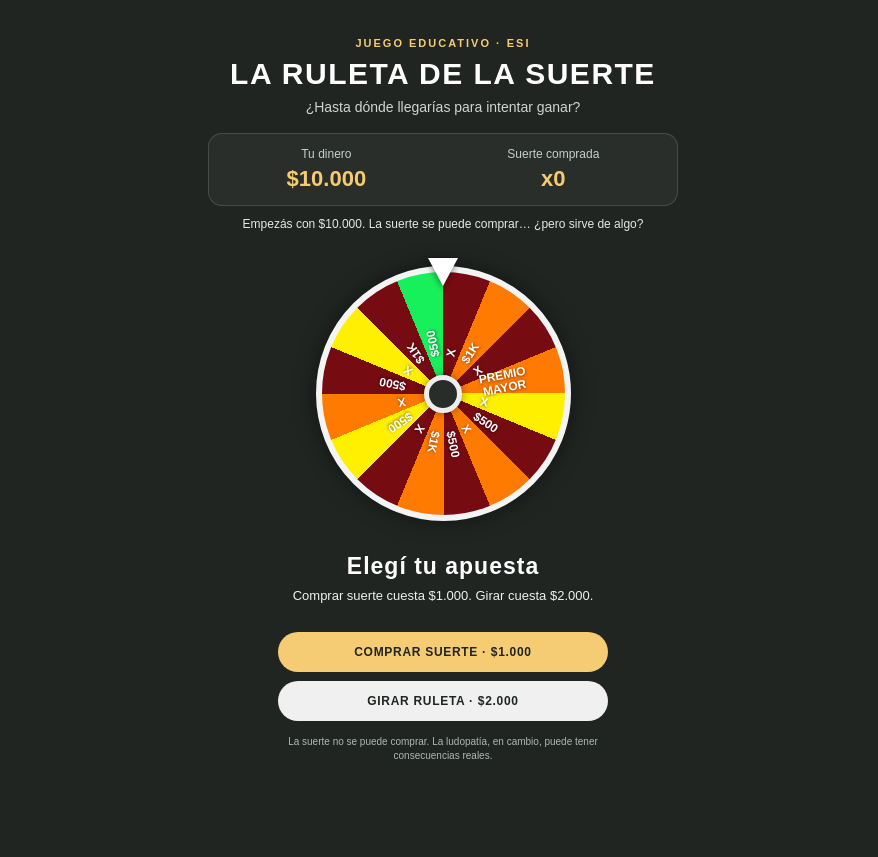
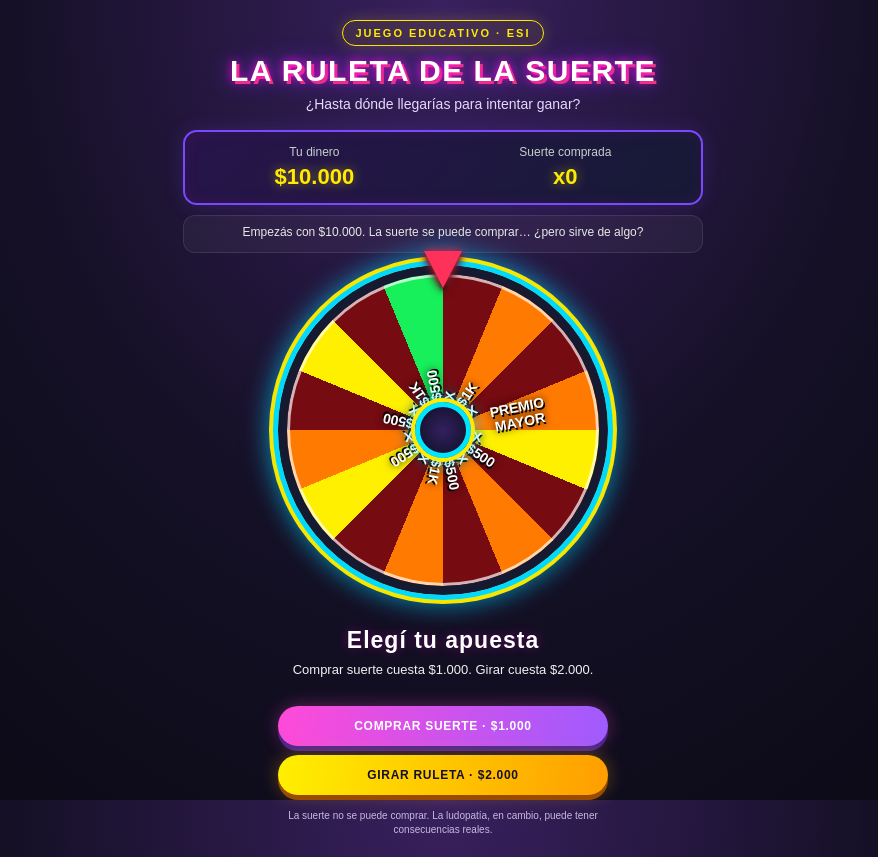
Before and after one commit to AndreaDiaz008/RULETA-SUERTE-ESI, a plain HTML site: page index.html in a window 1280 px wide. Shown: the whole page, without its empty margins (197-1075 px from the left). Before the commit the page ends 800 px from the top, so only its background shows below. Drawn offline with Linux system fonts and the light colour scheme.

Commit message:
Enhance styles with arcade/neon aesthetics
Updated styles for a more vibrant and arcade-like appearance, including new gradients, shadows, and animations.

```diff
--- a/style.css
+++ b/style.css
@@ -317,3 +317,94 @@ body.celebrando { background: #4c237b; }
 @media (prefers-reduced-motion: reduce) {
     *, *::before, *::after { animation-duration: .01ms !important; transition-duration: .01ms !important; }
 }
+
+/* Estética arcade/neón para una ruleta más llamativa */
+body {
+    background: radial-gradient(ellipse at top, #39205f 0%, #151026 48%, #090912 100%);
+    background-attachment: fixed;
+}
+.contenedor { max-width: 520px; }
+.etiqueta-esi {
+    display: inline-block;
+    padding: 6px 12px;
+    border: 1px solid #ffea00;
+    border-radius: 999px;
+    color: #ffea00;
+    background: #ffea0012;
+    box-shadow: 0 0 16px #ffea0033;
+}
+h1 {
+    color: #fff;
+    text-shadow: 0 0 8px #ff00d4, 0 0 22px #8c35ff, 3px 3px 0 #ff3b64;
+    animation: tituloLatido 2.4s ease-in-out infinite alternate;
+}
+.subtitulo { color: #e7d9ff; }
+.panel-plata {
+    border: 2px solid #7a48ff;
+    background: linear-gradient(120deg, #27144be8, #151a35e8);
+    box-shadow: 0 0 20px #7a48ff30, inset 0 0 18px #ff00d410;
+}
+.panel-plata strong { color: #ffea00; text-shadow: 0 0 12px #ffea0070; }
+.aviso {
+    padding: 8px 12px;
+    border-radius: 12px;
+    background: #ffffff0b;
+    border: 1px solid #ffffff18;
+}
+.ruleta-contenedor {
+    width: min(78vw, 330px);
+    height: min(78vw, 330px);
+    margin-top: 12px;
+    filter: drop-shadow(0 0 12px #00c8ff65);
+}
+.ruleta {
+    border: 9px solid #151a31;
+    outline: 5px solid #00d9ff;
+    box-shadow: 0 0 0 9px #f7e600, 0 0 30px #00d9ff9c, inset 0 0 0 3px #ffffffb0;
+    transition: transform 4.5s cubic-bezier(.08, .76, .08, 1);
+}
+.etiqueta-sector {
+    width: 34%;
+    height: 28px;
+    margin-top: -14px;
+    padding-left: 12px;
+    font-size: clamp(9px, 2.7vw, 14px);
+    color: #fff;
+    text-shadow: 1px 2px 0 #000, 0 0 8px #000;
+}
+.puntero {
+    top: -14px;
+    border-left-width: 19px;
+    border-right-width: 19px;
+    border-top: 37px solid #ff315a;
+    filter: drop-shadow(0 0 5px #ff315a) drop-shadow(0 3px 2px #000);
+}
+.centro {
+    width: 56px;
+    height: 56px;
+    border: 5px solid #00e5ff;
+    background: radial-gradient(circle, #33205f, #0d1024);
+    box-shadow: 0 0 0 4px #ffea00, 0 0 20px #00e5ff;
+}
+button {
+    color: #151026;
+    background: linear-gradient(100deg, #fff000, #ff9d00);
+    box-shadow: 0 5px 0 #9a4b00, 0 0 18px #ffb00055;
+}
+button:hover:not(:disabled) { transform: translateY(-2px) scale(1.025); filter: brightness(1.12); }
+button:active:not(:disabled) { transform: translateY(2px); box-shadow: 0 2px 0 #9a4b00; }
+.boton-secundario { background: linear-gradient(100deg, #ff4ad8, #9f5bff); color: #fff; box-shadow: 0 5px 0 #4c258e, 0 0 18px #ff4ad855; }
+.boton-reiniciar { background: linear-gradient(100deg, #00e5ff, #68ff9a); }
+.resultado h2 { text-shadow: 0 0 12px #ff00d455; }
+.pie { color: #c7badf; }
+body.celebrando { background: radial-gradient(circle, #6b1b91, #140c2b 75%); }
+.regalo { animation: regaloFlota 1.3s ease-in-out infinite alternate; }
+.regalo.rebote { animation: rebote .55s ease; }
+@keyframes tituloLatido { from { transform: scale(1); } to { transform: scale(1.025); } }
+@keyframes regaloFlota { from { translate: 0 0; } to { translate: 0 -8px; } }
+@media (max-height: 760px) {
+    .ruleta-contenedor { width: min(55vh, 285px); height: min(55vh, 285px); }
+}
+@media (prefers-reduced-motion: reduce) {
+    h1, .regalo { animation: none !important; }
+}
```
